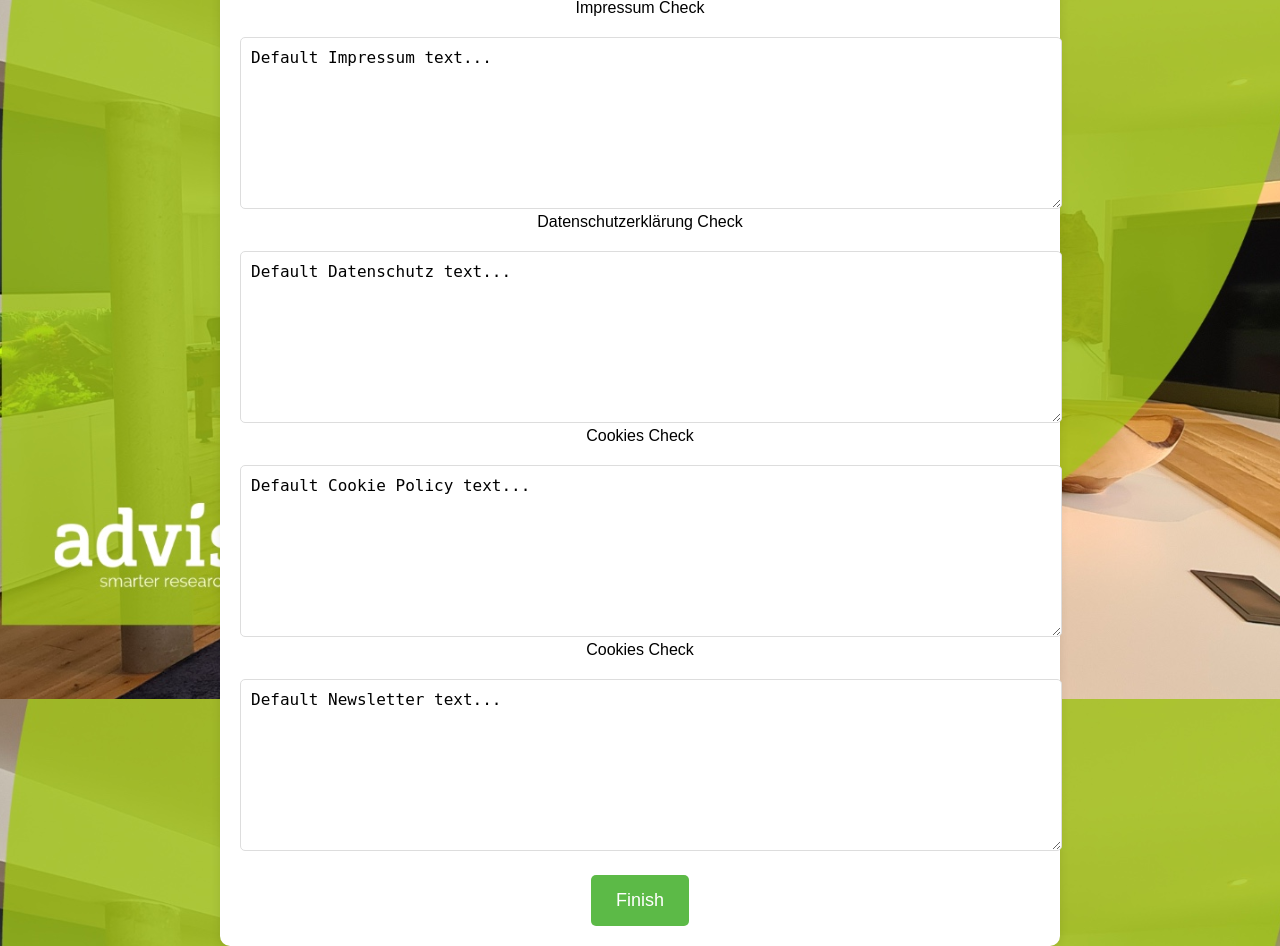
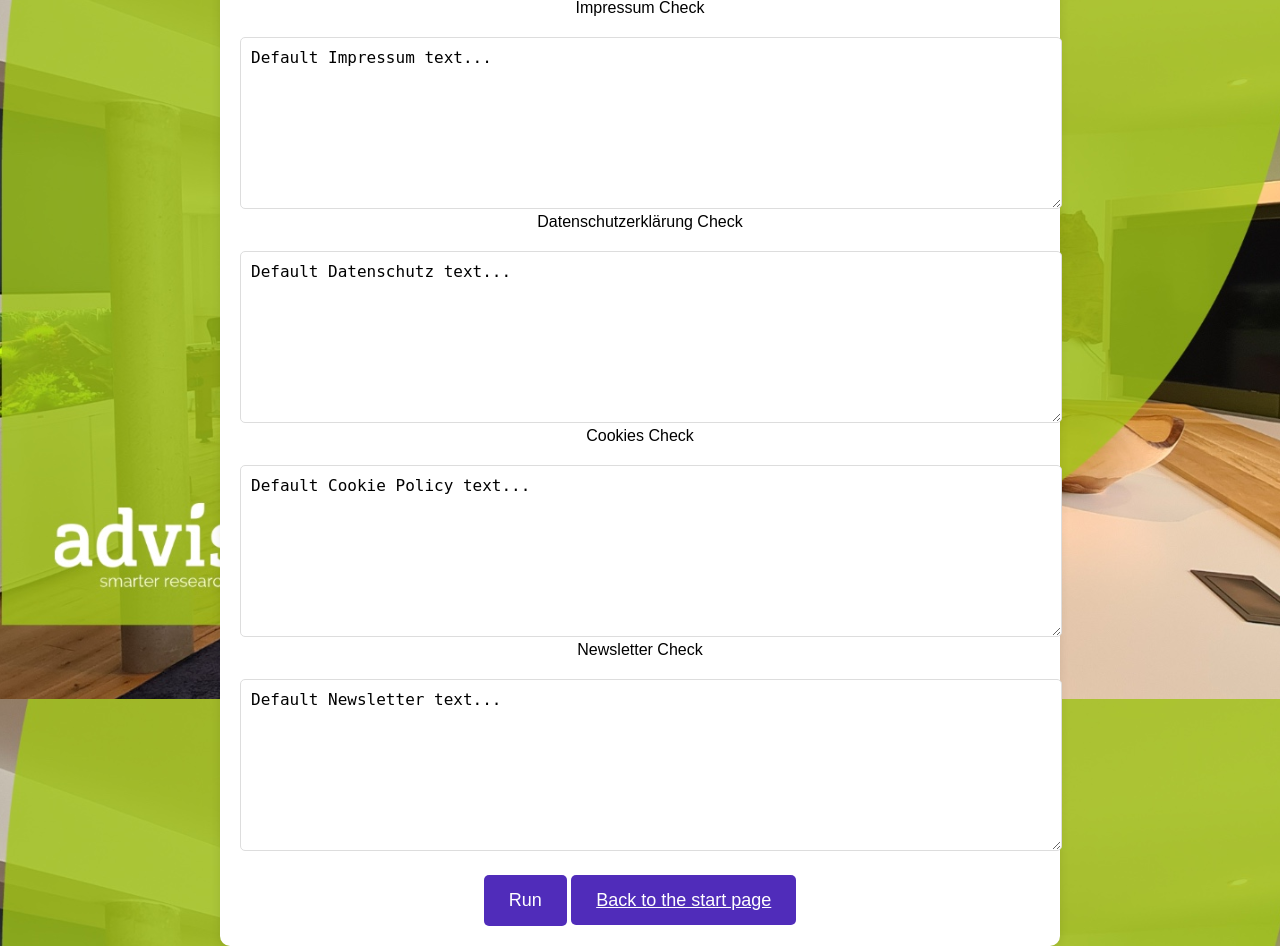
Before and after one commit to ecemeverett/Projektarbeit, a Flask app: page /templates in a window 1280 px wide. Shown: the part 101-1047 px from the top of the page. Run offline with Flask 3, Linux system fonts and the light colour scheme.

Commit message:
Update templates.html

```diff
--- a/Project_aktuell/templates/templates.html
+++ b/Project_aktuell/templates/templates.html
@@ -34,7 +34,17 @@
             padding: 15px 25px;
             font-size: 18px;
             margin-top: 20px;
-            background-color: #5cba47;
+            background-color: #502cba;
+            color: white;
+            border: none;
+            border-radius: 5px;
+            cursor: pointer;
+        }
+        .button2 {
+            padding: 15px 25px;
+            font-size: 18px;
+            margin-top: 40px;
+            background-color: #502cba;
             color: white;
             border: none;
             border-radius: 5px;
@@ -49,7 +59,7 @@
             <input type="hidden" name="url" value="{{ url }}">
 
             <label for="impressum">Impressum Check</label>
-            <textarea id="impressum" name="impressum" placeholder="Please enter your Text">{{ templates.impressum }}</textarea>
+            <textarea id="impressum" name="impressum" placeholder="Please enter your variables">{{ templates.impressum }}</textarea>
 
             <label for="datenschutz">Datenschutzerklärung Check</label>
             <textarea id="datenschutz" name="datenschutz" placeholder="Please enter your Text">{{ templates.datenschutz }}</textarea>
@@ -57,17 +67,19 @@
             <label for="cookie_policy">Cookies Check</label>
             <textarea id="cookie_policy" name="cookie_policy" placeholder="Please enter your Text">{{ templates.cookie_policy }}</textarea>
 
-            <label for="newsletter">Cookies Check</label>
+            <label for="newsletter">Newsletter Check</label>
             <textarea id="newsletter" name="newsletter" placeholder="Please enter your Text">{{ templates.newsletter }}</textarea>
 
 
-            <button type="submit">Finish</button>
+            <button type="submit">Run</button>
+            <a href="{{ url_for('index') }}" class=button2>Back to the start page</a>
         </form>
     </div>
-     <script>
+    <script>
+        // Definiere die Standardtexte
         const defaultTexts = {
-            impressum: "Standardtext für Impressum.",
-            datenschutz: "Standardtext für Datenschutzerklärung.",    //HIER DEFAULTTEXTE EINGEBEN
+            impressum: "Here Imprint variables.",
+            datenschutz: "Standardtext für Datenschutzerklärung.",
             cookie_policy: "Standardtext für Cookies.",
             newsletter: "Standardtext für Newsletter."
         };
@@ -83,18 +95,21 @@
             });
 
             if (!allFilled) {
-                event.preventDefault();
+                event.preventDefault(); // Verhindert das Absenden des Formulars
                 let confirmMessage = "Some fields are empty. Would you like to continue with the standard texts?";
                 if (confirm(confirmMessage)) {
+                    // Setze die Standardtexte ein
                     textareas.forEach(textarea => {
                         if (textarea.value.trim() === "") {
-                            textarea.value = defaultTexts[textarea.name] || "";
+                            textarea.value = defaultTexts[textarea.name] || ""; // Standardtext einsetzen
                         }
                     });
-                    this.submit();
+                    this.submit(); // Formular absenden
                 }
             }
         });
     </script>
+
+
 </body>
 </html>
```
